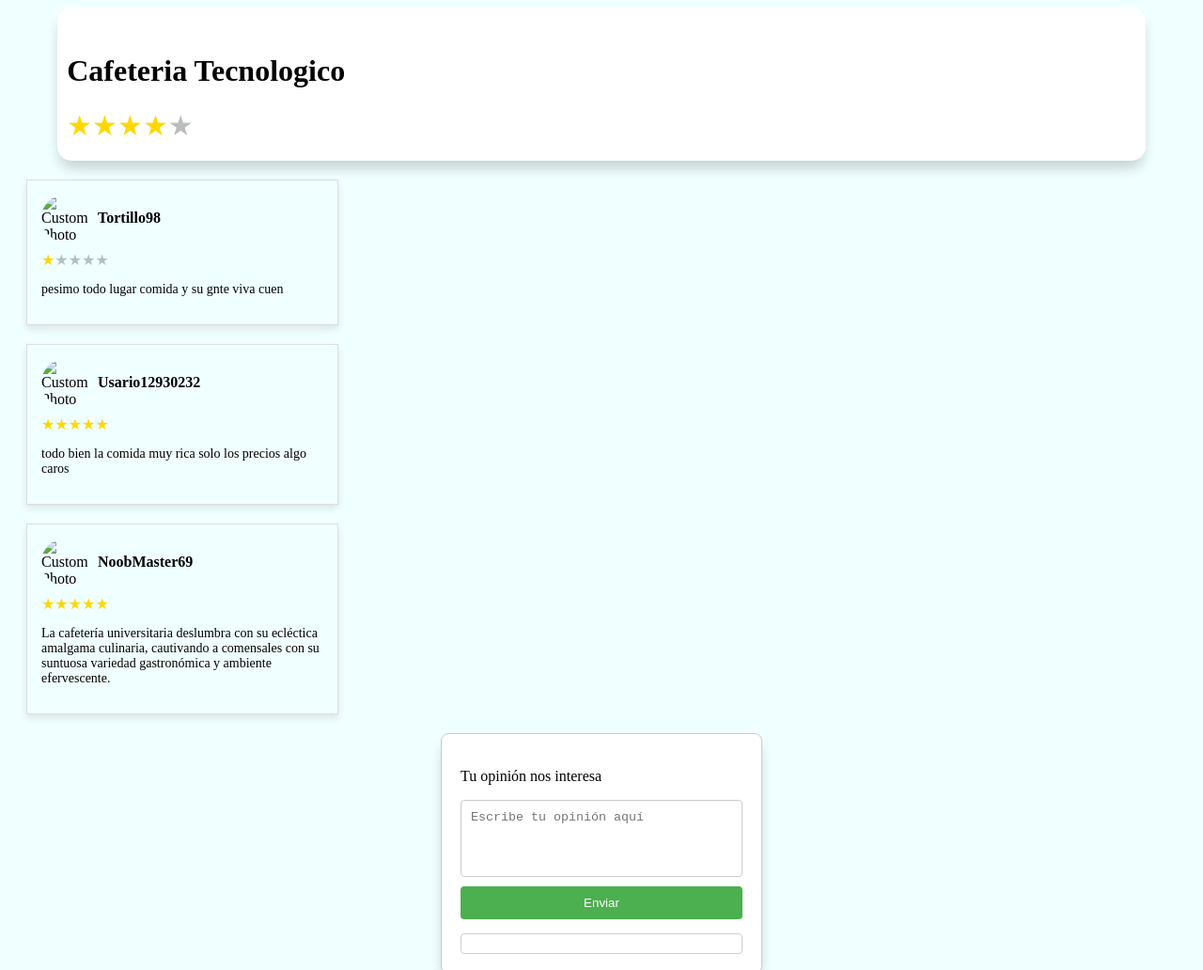
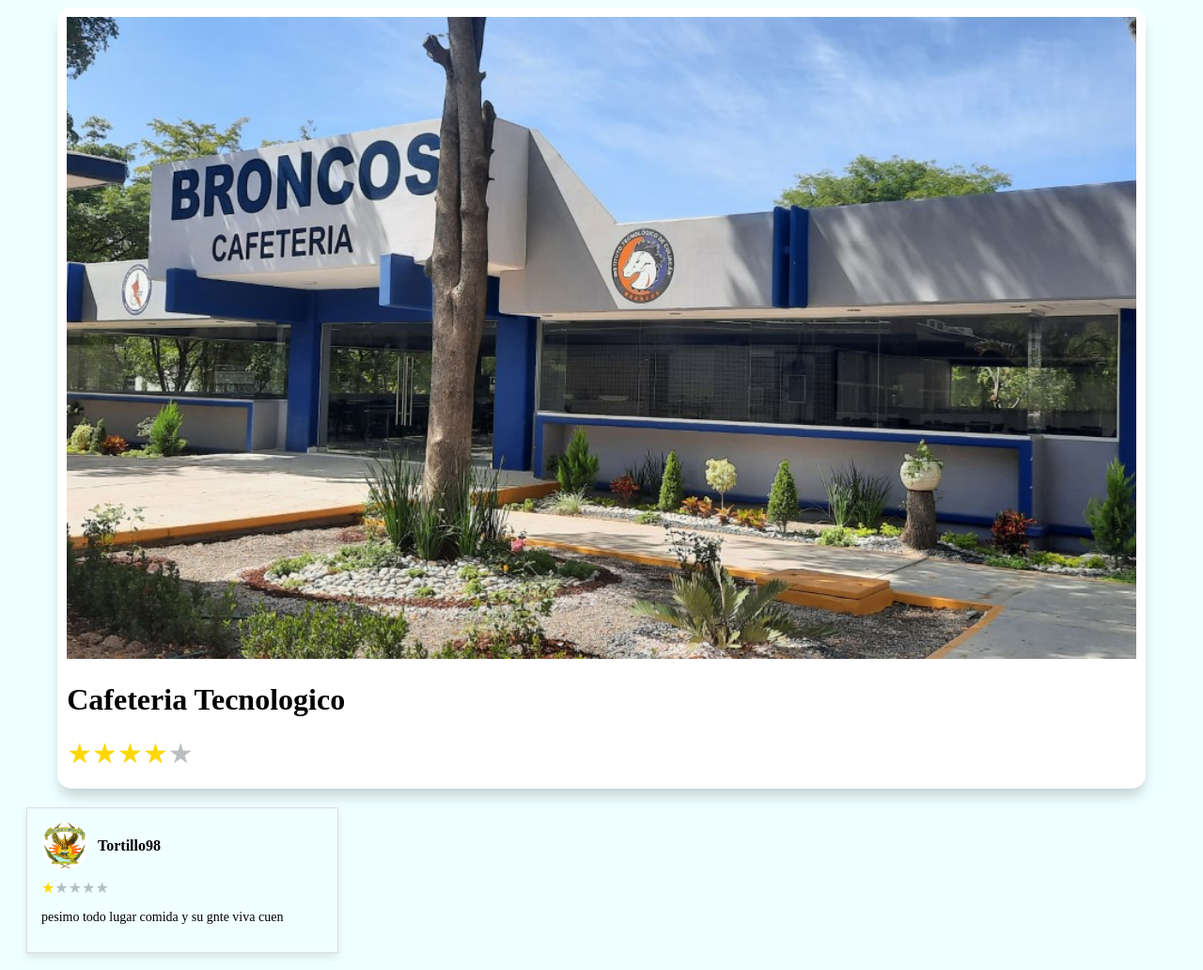
Before and after one commit to Claymore121/tarea, a plain HTML site: page index.html in a window 1280 px wide. Shown: the top 1032 px of the page at 94% size. Drawn offline with Linux system fonts and the light colour scheme; the site is published under a folder, as on GitHub Pages, so addresses that start at the root find nothing.

Commit message:
Update index.html

```diff
--- a/index.html
+++ b/index.html
@@ -7,7 +7,7 @@
 </head>
 <body class="body">
     <header>
-        <img src="/FOTO-CAFETERIA-01.jpg" alt="" class="fotocafe">
+        <img src="FOTO-CAFETERIA-01.jpg" alt="" class="fotocafe">
         <h1>Cafeteria Tecnologico</h1>
         <div class="stars2">
             ★★★★<span style="color: rgba(90, 96, 100, 0.411);">★</span>
@@ -16,7 +16,7 @@
     </header>
   <div class="review-card">
     <div class="customer-info">
-      <img src="/UAS_logo.png" alt="Customer Photo" width="50" height="50">
+      <img src="UAS_logo.png" alt="Customer Photo" width="50" height="50">
       <div>
         <strong>Tortillo98</strong>
       </div>
@@ -32,7 +32,7 @@
 
   <div class="review-card">
     <div class="customer-info">
-      <img src="/usario.jpg" alt="Customer Photo" width="50" height="50">
+      <img src="usario.jpg" alt="Customer Photo" width="50" height="50">
       <div>
         <strong>Usario12930232</strong>
       </div>
@@ -48,7 +48,7 @@
 
   <div class="review-card">
     <div class="customer-info">
-      <img src="/gato2.jpg" alt="Customer Photo" width="50" height="50">
+      <img src="gato2.jpg" alt="Customer Photo" width="50" height="50">
       <div>
         <strong>NoobMaster69</strong>
       </div>
@@ -64,7 +64,7 @@
 
   <div id="opinionOutput" class="review-card" style="display: none;">
     <div class="customer-info">
-      <img src="/GIGACHAD.jpg" alt="Customer Photo" width="50" height="50">
+      <img src="GIGACHAD.jpg" alt="Customer Photo" width="50" height="50">
       <div>
         <strong>Aulumno Promedio</strong>
       </div>
```
